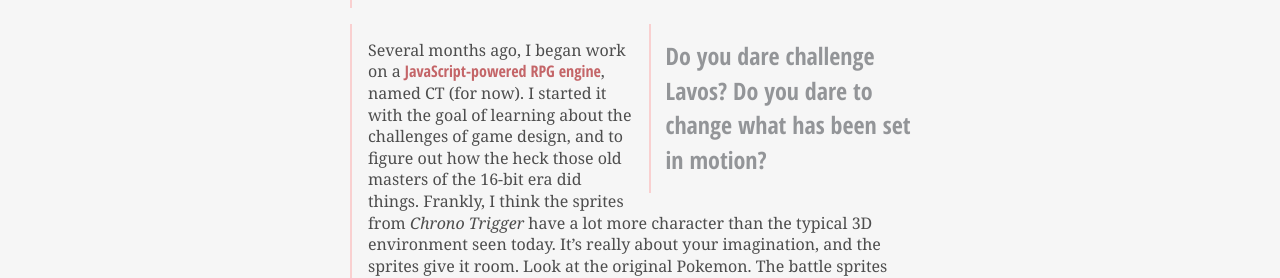
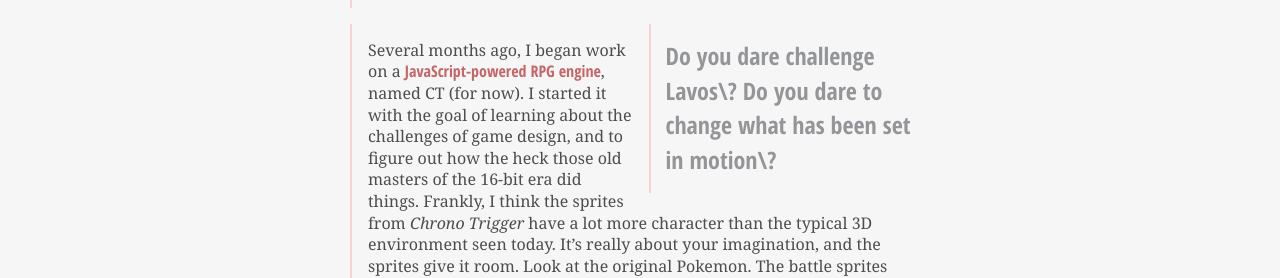
Before and after one commit to kirbysayshi/kirbysayshi.github.com, a Jekyll site: the page built from _posts/2010-07-13-in-pursuit-of-a-game.md, in a window 1280 px wide and 900 px high. Shown: the part 385-663 px from the top of the window. Built offline with Jekyll 4.4.1, drawn with Linux system fonts in a browser that asks for light colours; nearby versions of some CDN libraries.

Commit message:
yaml needs escaped \?

```diff
--- a/_posts/2010-07-13-in-pursuit-of-a-game.md
+++ b/_posts/2010-07-13-in-pursuit-of-a-game.md
@@ -1,7 +1,7 @@
 ---
 layout: post
 title: In Pursuit of a Game
-oneliner: Do you dare challenge Lavos? Do you dare to change what has been set in motion?
+oneliner: Do you dare challenge Lavos\? Do you dare to change what has been set in motion\?
 type: post
 categories:
   - JavaScript
```
Also changed, not shown: _posts/2012-03-16-biggest-mistake-not-asking-for-help-part-1.md (+1 -0 lines), _posts/2012-03-17-biggest-mistake-not-asking-for-help-part-2.md (+1 -0 lines).
